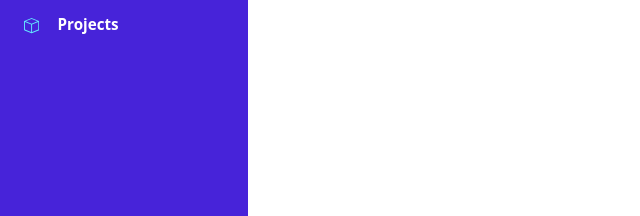
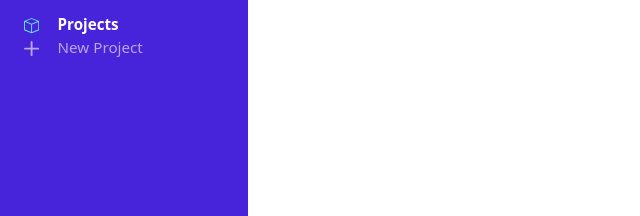
Before and after one commit to alex-lvl/todo-list, a website built with webpack: page dist/index.html in a window 1280 px wide. Shown: the part 311-527 px from the top of the page, 0-640 px from the left. Built offline with nearby package versions, Linux system fonts and the light colour scheme.

Commit message:
added new tab which adds new projects to list

```diff
--- a/dist/index.html
+++ b/dist/index.html
@@ -51,6 +51,12 @@
                     <path d="M8.186 1.113a.5.5 0 0 0-.372 0L1.846 3.5 8 5.961 14.154 3.5 8.186 1.113zM15 4.239l-6.5 2.6v7.922l6.5-2.6V4.24zM7.5 14.762V6.838L1 4.239v7.923l6.5 2.6zM7.443.184a1.5 1.5 0 0 1 1.114 0l7.129 2.852A.5.5 0 0 1 16 3.5v8.662a1 1 0 0 1-.629.928l-7.185 2.874a.5.5 0 0 1-.372 0L.63 13.09a1 1 0 0 1-.63-.928V3.5a.5.5 0 0 1 .314-.464L7.443.184z"/>
                 </svg>
                 <span class="logo-name">projects</span>
+            </div>
+            <div class="side-projects-form-tab side-projects-expanded">
+                <svg xmlns="http://www.w3.org/2000/svg" fill="currentColor" class="bi bi-plus-lg list-vector" viewBox="0 0 16 16">
+                    <path d="M8 0a1 1 0 0 1 1 1v6h6a1 1 0 1 1 0 2H9v6a1 1 0 1 1-2 0V9H1a1 1 0 0 1 0-2h6V1a1 1 0 0 1 1-1z"/>
+                </svg>
+                <span class="link-text">new project</span>
             </div>
             <ul class="side-projects side-projects-expanded">
                 <!-- <li class="project">
```
